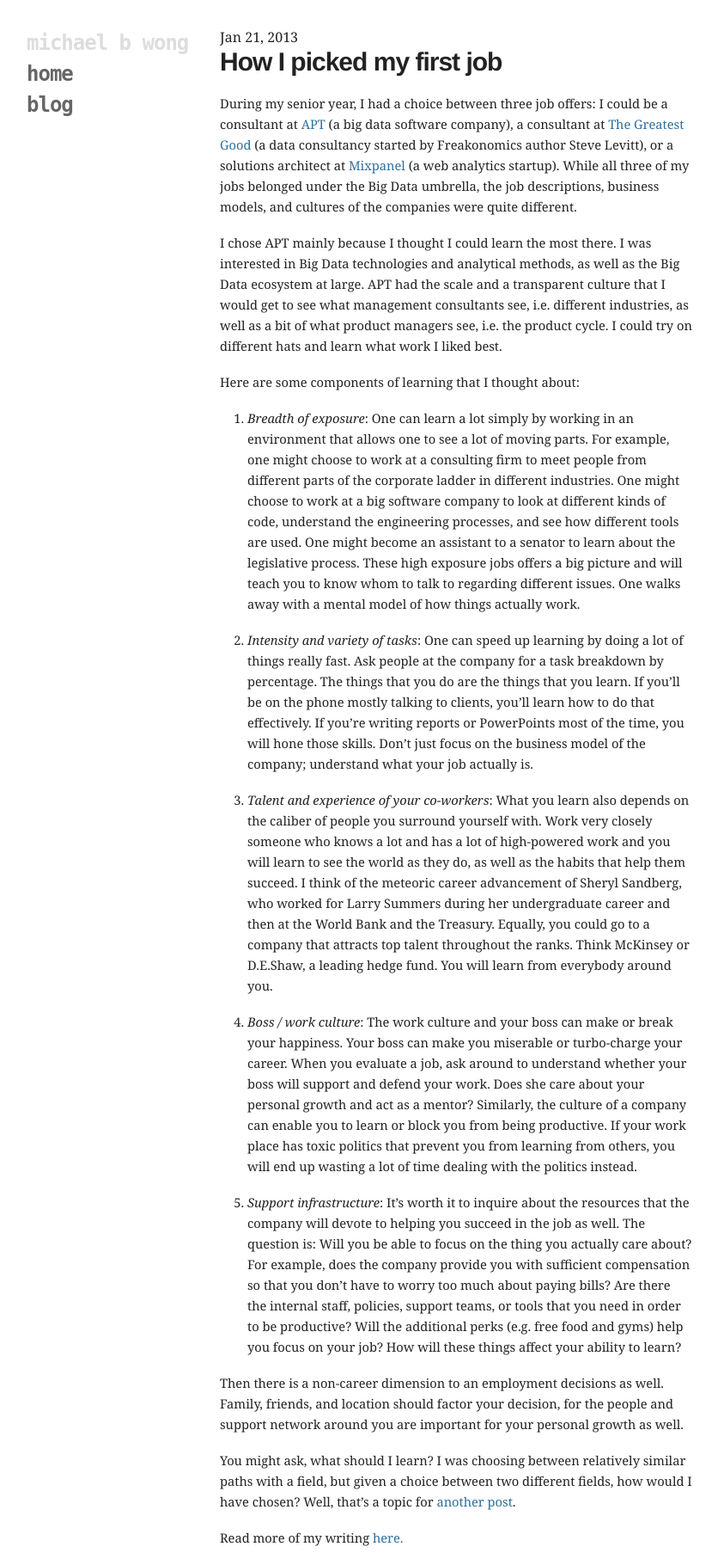
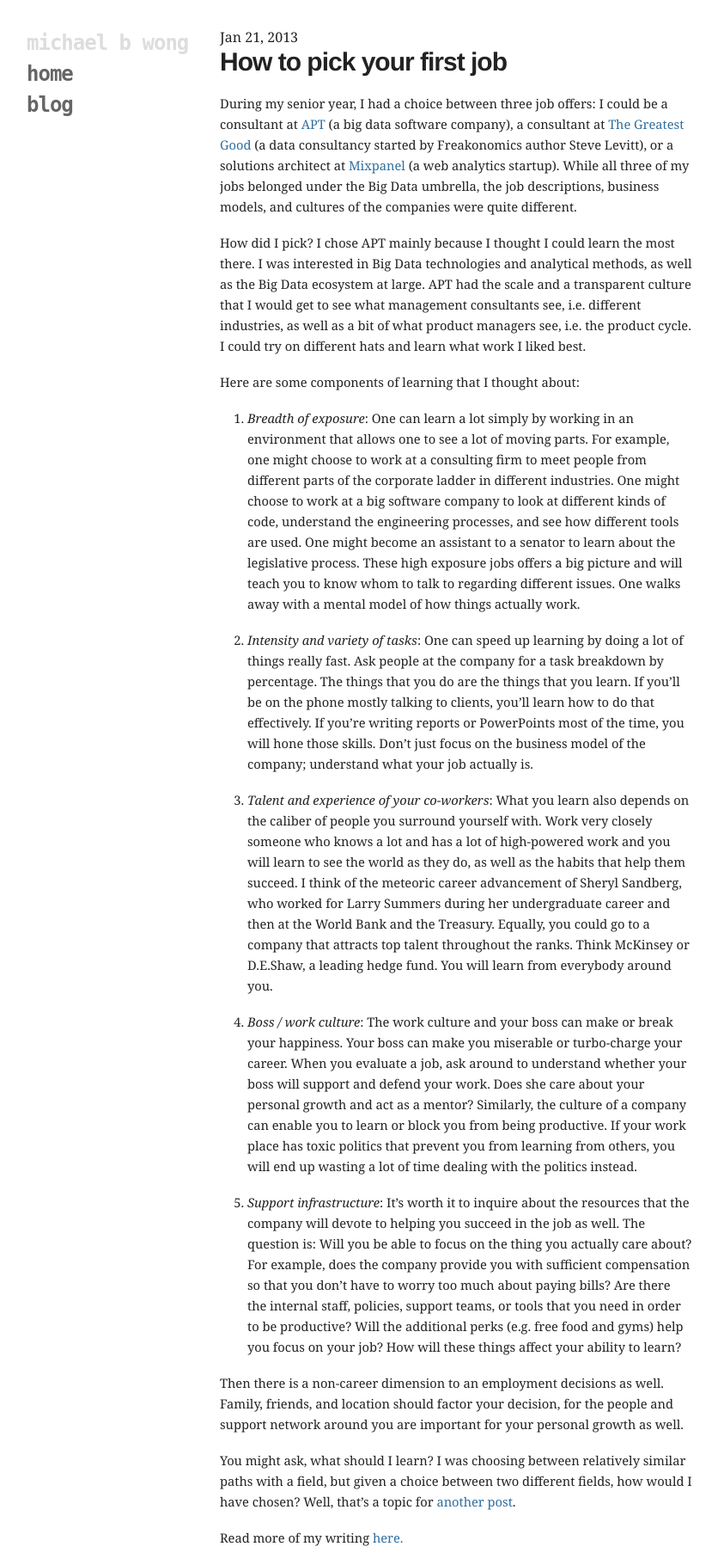
Before and after one commit to mbwong/mbwong.github.com, a Jekyll site: the page built from _posts/2013-01-21-how-to-pick-a-first-job.md, in a window 1280 px wide. Shown: the whole page at 86% size, without its empty margins (94-930 px from the left). Built offline with Jekyll 4.4.1, drawn with Linux system fonts in a browser that asks for light colours.

Commit message:
Update 2013-01-21-how-to-pick-a-first-job.md

```diff
--- a/_posts/2013-01-21-how-to-pick-a-first-job.md
+++ b/_posts/2013-01-21-how-to-pick-a-first-job.md
@@ -1,14 +1,14 @@
 ---
 tags: life career
-title: How I picked my first job
+title: How to pick your first job
 layout: post
 ---
 
-# How I picked my first job
+# How to pick your first job
 
 During my senior year, I had a choice between three job offers: I could be a consultant at [APT][apt] (a big data software company), a consultant at [The Greatest Good][tgg] (a data consultancy started by Freakonomics author Steve Levitt), or a solutions architect at [Mixpanel][mxp] (a web analytics startup). While all three of my jobs belonged under the Big Data umbrella, the job descriptions, business models, and cultures of the companies were quite different.
 
-I chose APT mainly because I thought I could learn the most there. I was interested in Big Data technologies and analytical methods, as well as the Big Data ecosystem at large. APT had the scale and a transparent culture that I would get to see what management consultants see, i.e. different industries, as well as a bit of what product managers see, i.e. the product cycle. I could try on different hats and learn what work I liked best.
+How did I pick? I chose APT mainly because I thought I could learn the most there. I was interested in Big Data technologies and analytical methods, as well as the Big Data ecosystem at large. APT had the scale and a transparent culture that I would get to see what management consultants see, i.e. different industries, as well as a bit of what product managers see, i.e. the product cycle. I could try on different hats and learn what work I liked best.
 
 [apt]: http://predictivetechnologies.com
 [tgg]: http://greatestgood.com
```
